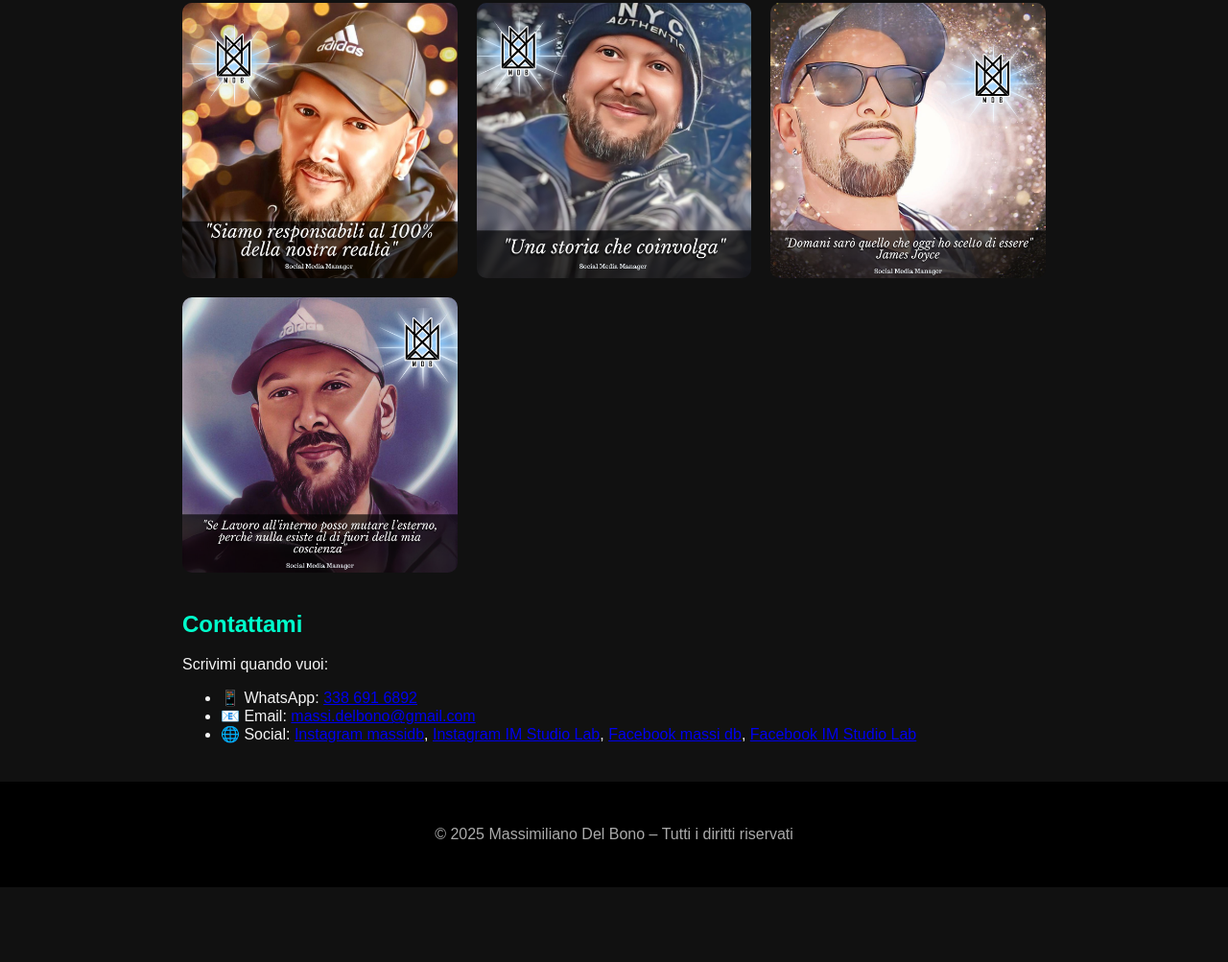
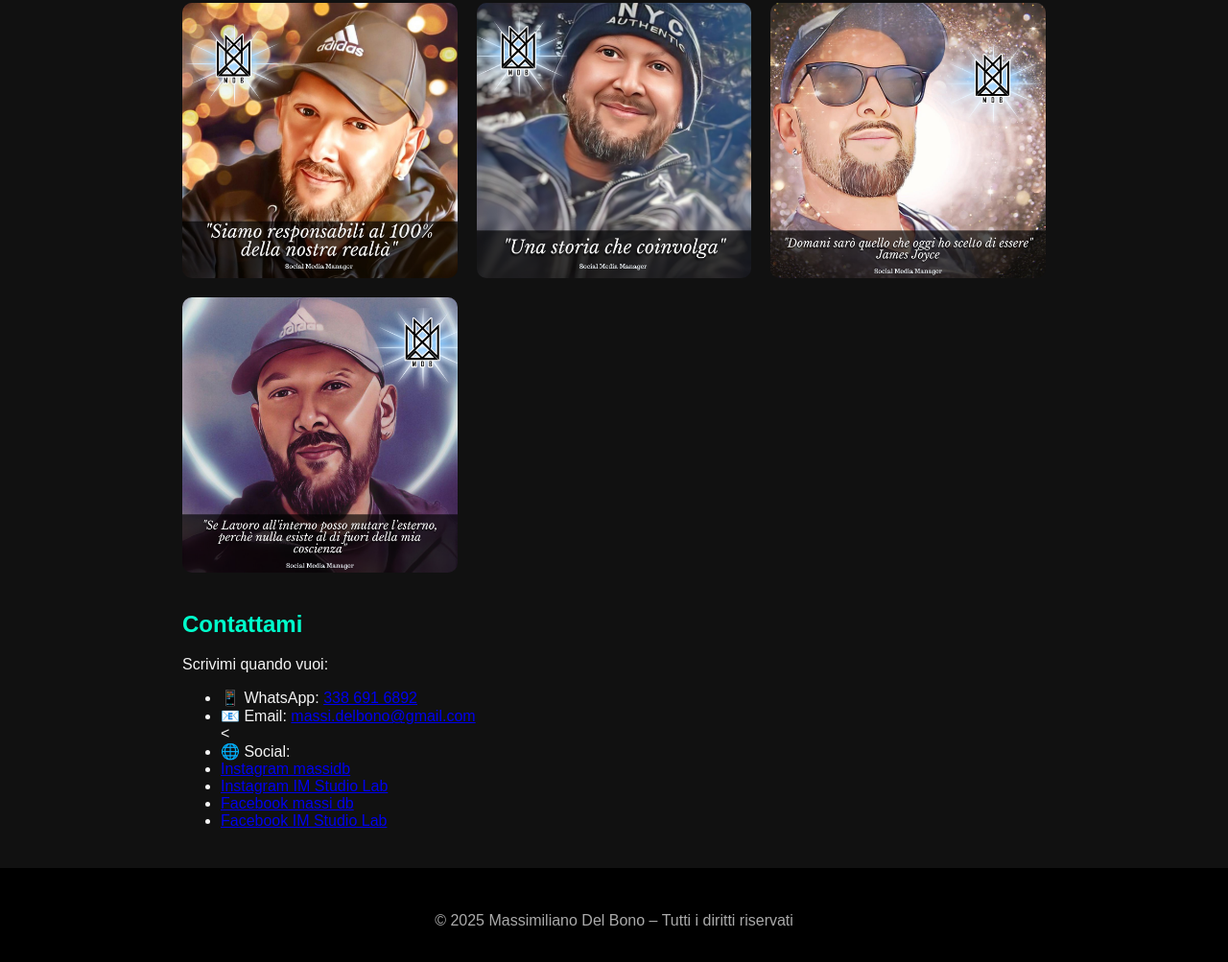
Before and after one commit to MassiDB/massidb-site, a plain HTML site: page index.html in a window 1280 px wide. Shown: the part 1775-2778 px from the top of the page at 96% size. Before the commit the page ends 2700 px from the top, so only its background shows below. Drawn offline with Linux system fonts and the light colour scheme.

Commit message:
Update index.html

```diff
--- a/index.html
+++ b/index.html
@@ -133,7 +133,11 @@
     <ul>
       <li>📱 WhatsApp: <a href="https://wa.me/393386916892">338 691 6892</a></li>
       <li>📧 Email: <a href="mailto:massi.delbono@gmail.com">massi.delbono@gmail.com</a></li>
-      <li>🌐 Social: <a href="https://www.instagram.com/massimiliano.del.bono/" target="_blank">Instagram massidb</a>, <a href="https://www.instagram.com/im_studio_lab/" target="_blank">Instagram IM Studio Lab</a>, <a href="https://www.facebook.com/massi.delbono/" target="_blank">Facebook massi db</a>, <a href="https://www.facebook.com/3d.im.studiolab/" target="_blank">Facebook IM Studio Lab</a></li>
+      <<li>🌐 Social:</li>
+<li><a href="https://www.instagram.com/massimiliano.del.bono/" target="_blank">Instagram massidb</a></li>
+<li><a href="https://www.instagram.com/im_studio_lab/" target="_blank">Instagram IM Studio Lab</a></li>
+<li><a href="https://www.facebook.com/massi.delbono/" target="_blank">Facebook massi db</a></li>
+<li><a href="https://www.facebook.com/3d.im.studiolab/" target="_blank">Facebook IM Studio Lab</a></li>
     </ul>
   </section>
 
```
